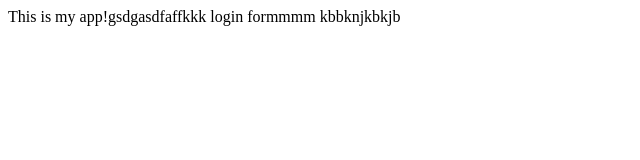
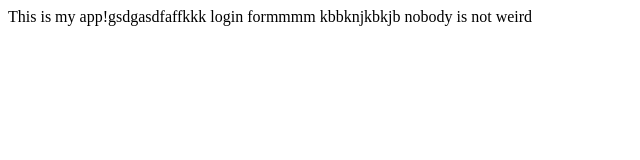
Before and after one commit to The-social-programmer/myappsample, a plain HTML site: page index.html in a window 1280 px wide. Shown: the whole page, without its empty margins (0-640 px from the left). Drawn offline with Linux system fonts and the light colour scheme.

Commit message:
lets see if i see this

```diff
--- a/index.html
+++ b/index.html
@@ -8,6 +8,8 @@
     This is my app!gsdgasdfaffkkk
     login formmmm
     kbbknjkbkjb
+    nobody is not weird
+
 
 </body>
 </html>
```
